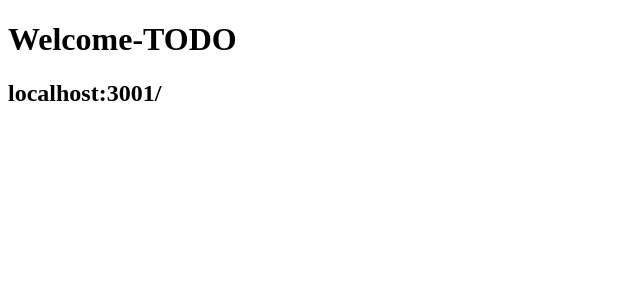
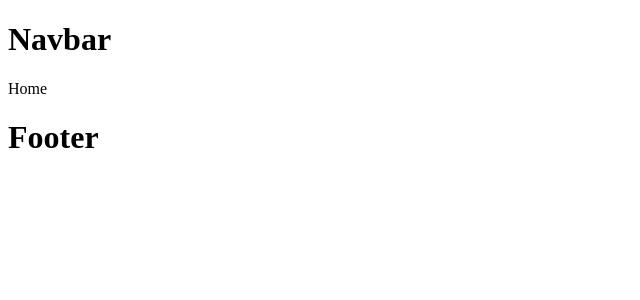
Before and after one commit to ashikur-rahman-fh/todofrontend, a React (Create React App) app: page / in a window 1280 px wide. Shown: the top 300 px of the page, without its empty margins (0-640 px from the left). Built offline with nearby package versions, Linux system fonts and the light colour scheme.

Commit message:
Add react router

```diff
--- a/package.json
+++ b/package.json
@@ -9,6 +9,7 @@
     "node-sass": "^7.0.3",
     "react": "^18.2.0",
     "react-dom": "^18.2.0",
+    "react-router-dom": "^6.4.2",
     "react-scripts": "5.0.1",
     "web-vitals": "^2.1.4"
   },
--- a/public/index.html
+++ b/public/index.html
@@ -24,7 +24,7 @@
       work correctly both with client-side routing and a non-root public URL.
       Learn how to configure a non-root public URL by running `npm run build`.
     -->
-    <title>React App</title>
+    <title>Todo</title>
   </head>
   <body>
     <noscript>You need to enable JavaScript to run this app.</noscript>
--- a/src/App.js
+++ b/src/App.js
@@ -1,13 +1,19 @@
 import './App.scss';
-import { BASE_URL } from './constants';
+import AppLayout from './components/AppLayout';
+import { Route, Routes, BrowserRouter } from 'react-router-dom';
 
 function App() {
 
   return (
-    <div className="App">
-      <h1>Welcome-TODO</h1>
-      <h2>{BASE_URL ? BASE_URL : 'Not set'}</h2>
-    </div>
+    <BrowserRouter>
+        <Routes>
+          <Route path="/" element={ <AppLayout /> }>
+              <Route index element={ <div>Home</div> }></Route>
+              <Route path="route-1" element={ <div>Route 1</div> }></Route>
+              <Route path="route-2" element={ <div>Route 2</div> }></Route>
+          </Route>
+        </Routes>
+      </BrowserRouter>
   );
 }
 
--- /dev/null
+++ b/src/components/AppLayout/index.jsx
@@ -0,0 +1,16 @@
+import React from "react";
+import { Outlet } from "react-router-dom";
+import Footer from "./../Footer";
+import Navbar from "./../Navbar";
+
+const AppLayout = (props) => {
+    return (
+        <React.Fragment>
+            <Navbar />
+            <Outlet />
+            <Footer />
+        </React.Fragment>
+    )
+};
+
+export default AppLayout;
--- /dev/null
+++ b/src/components/Footer/index.jsx
@@ -0,0 +1,9 @@
+import React from "react";
+
+const Footer = (props) => {
+    return (
+        <h1>Footer</h1>
+    )
+};
+
+export default Footer;
--- /dev/null
+++ b/src/components/Navbar/index.jsx
@@ -0,0 +1,9 @@
+import React from "react";
+
+const Navbar = (props) => {
+    return (
+        <h1>Navbar</h1>
+    )
+};
+
+export default Navbar;
```
Also changed, not shown: 1 other file (tests, documents, lock files or other folders).
